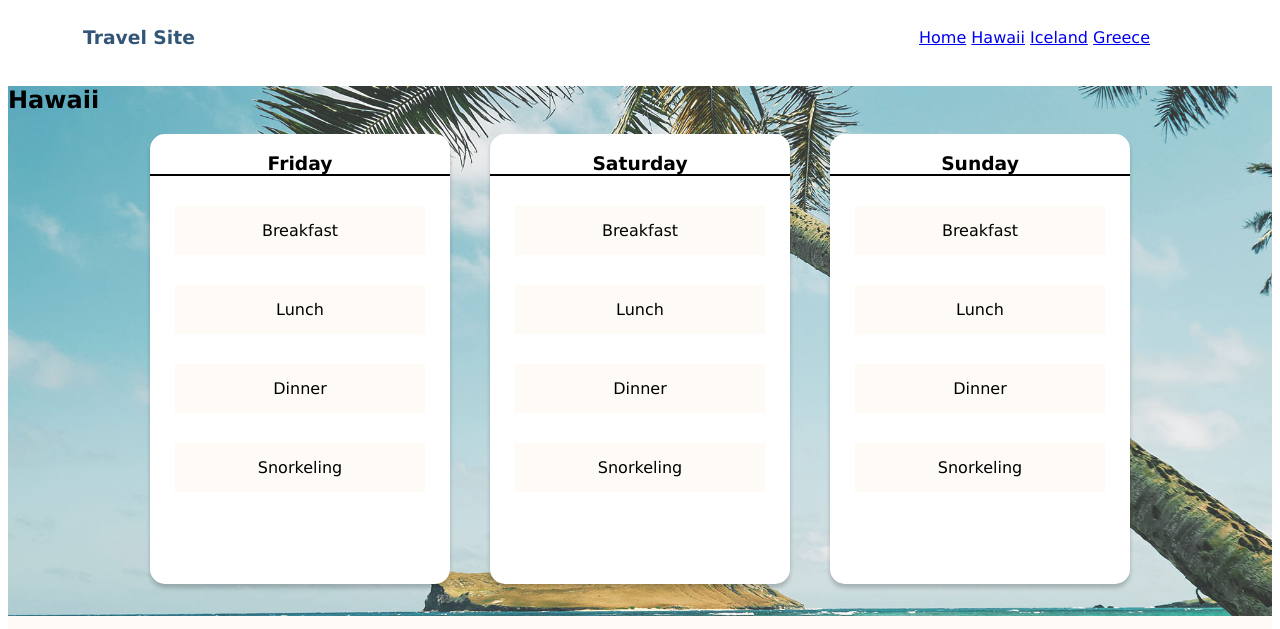
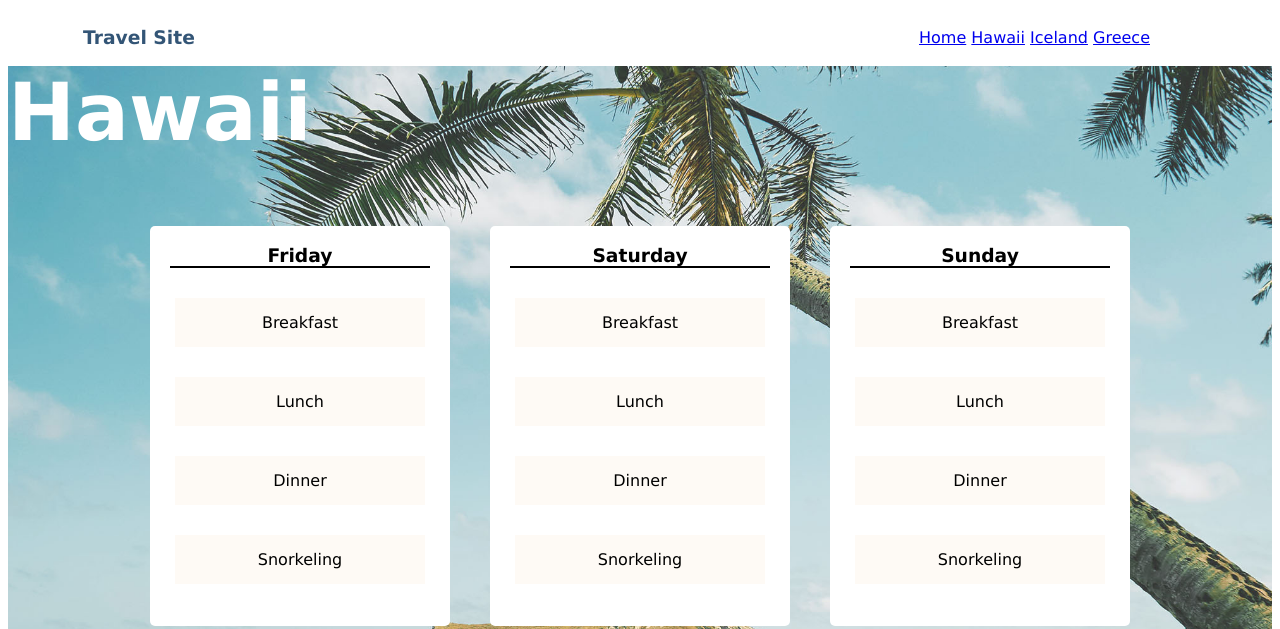
Before and after one commit to adrienbelcastro/adrien-belcastro-travelsite, a plain HTML site: page pages/hawaii.html in a window 1280 px wide. Shown: the top 629 px of the page. Drawn offline with Linux system fonts and the light colour scheme.

Commit message:
added background to activity section

```diff
--- a/css/destination.css
+++ b/css/destination.css
@@ -6,9 +6,31 @@
     background-position: center;
 }
 
+.itinerary__card {
+    margin-top: 0;
+
+    font-size: 5rem;
+    color: white;
+}
+
+.card_component--itinerary{
+    width: 300px;
+    height: 400px;
+    margin-bottom: 7rem;
+    border-radius: 5px;
+
+    background-color: white;
+    background-size: cover;
+
+}
+
 .card_component--friday {
     text-align: center;
     border-bottom: 2px solid black;
+
+    margin-left: 20px;
+    margin-right: 20px;
+
 
     color: black;
 }
@@ -18,6 +40,9 @@
     text-align: center;
     border-bottom: solid black 2px;
 
+    margin-left: 20px;
+    margin-right: 20px;
+
     color: black;
 }
 
@@ -25,6 +50,9 @@
 .card_component--sunday {
     text-align: center;
     border-bottom: solid black 2px;
+
+    margin-left: 20px;
+    margin-right: 20px;
 
     color: black;
 }
--- a/pages/hawaii.html
+++ b/pages/hawaii.html
@@ -24,7 +24,7 @@
         <div class="itinerary">
             <h1 class="itinerary__card">Hawaii</h1>
         <div class="container__card">
-            <article class="card_component">
+            <article class="card_component--itinerary">
                 <h3 class="card_component--friday">Friday</h3>
                 <ul>
                     <li class="card_component--content"">Breakfast</li>
@@ -33,7 +33,7 @@
                     <li class="card_component--content"">Snorkeling</li>
                 </ul>
             </article>
-            <article class="card_component">
+            <article class="card_component--itinerary">
                 <h3 class="card_component--saturday">Saturday</h3>
                 <ul>
                     <li class="card_component--content"">Breakfast</li>
@@ -42,7 +42,7 @@
                     <li class="card_component--content"">Snorkeling</li>
                 </ul>
             </article>
-            <article class="card_component">
+            <article class="card_component--itinerary">
                 <h3 class="card_component--sunday">Sunday</h3>
                 <ul>
                     <li class="card_component--content"">Breakfast</li>
```
